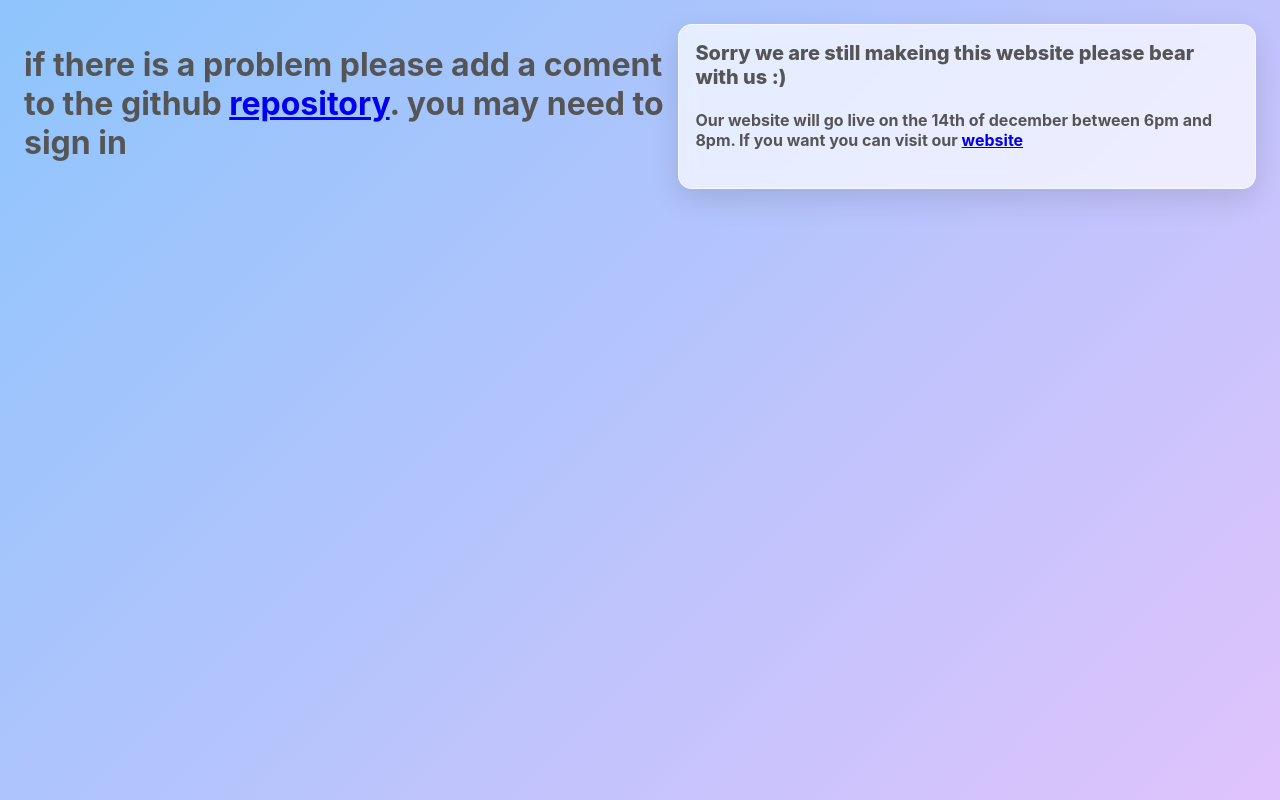
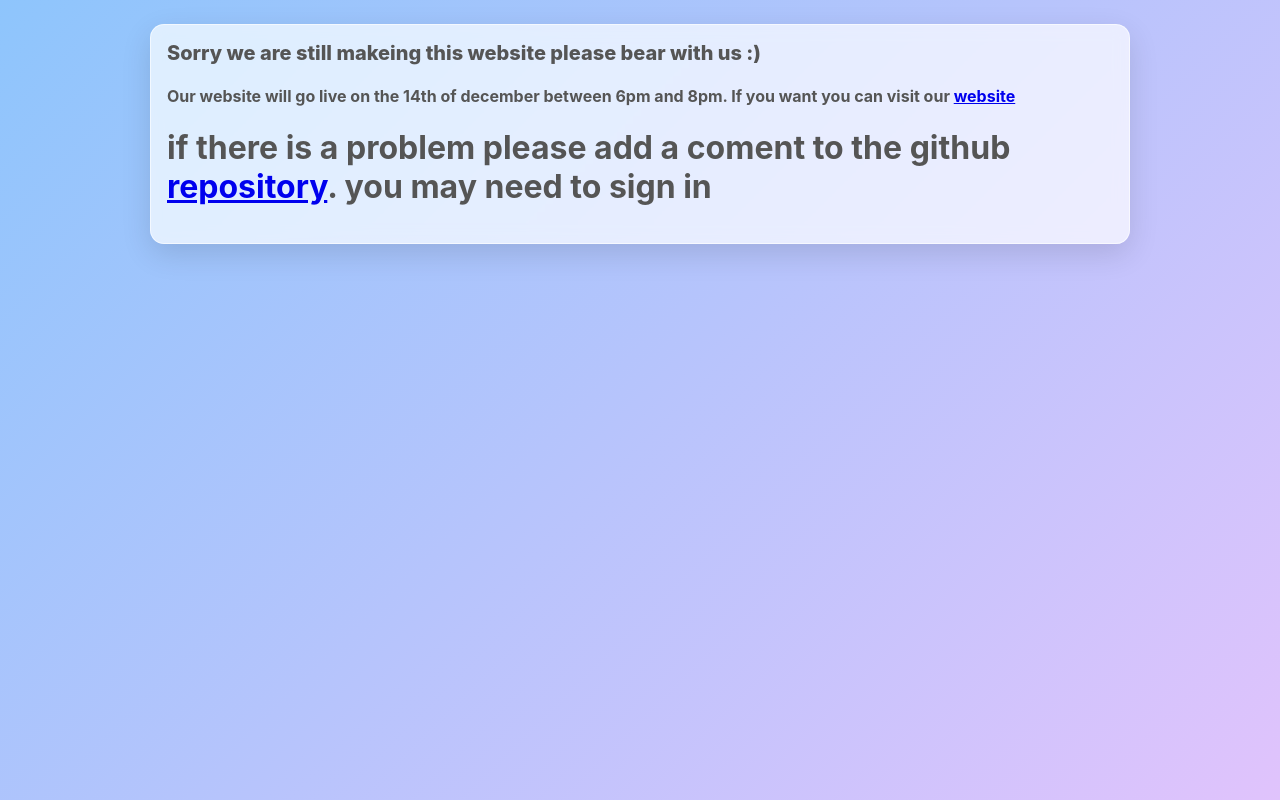
Before and after one commit to bearbunch/votemaster, a plain HTML site: page index.html in a window 1280 px wide. Drawn offline with Linux system fonts and the light colour scheme.

Commit message:
uploading first bit of code

```diff
--- a/index.html
+++ b/index.html
@@ -10,20 +10,21 @@
     </script>
   </head>
   <body>
-  <div id="footer"></div>
-    <script>
-    fetch("footer.html")
-      .then(response => response.text())
-      .then(data => {
-        document.getElementById("footer").innerHTML = data;
-      });
-    </script>
+
+
     <div class="app">
     <div class="card header">
     <div>
     <div class="title" id="viewTitle">Sorry we are still makeing this website please bear with us  :)</div>
     <h4>Our website will go live on the 14th of december between 6pm and 8pm. If you want you can visit our
     <a href="https://pokerface.w3spaces.com/bearbunch/Index.html" target="_blank">website</a>
+    <div id="footer"></div>
+      <script>
+      fetch("footer.html")
+        .then(response => response.text())
+        .then(data => {
+          document.getElementById("footer").innerHTML = data;
+        });
+      </script>
   </body>
-
 </html>
```
